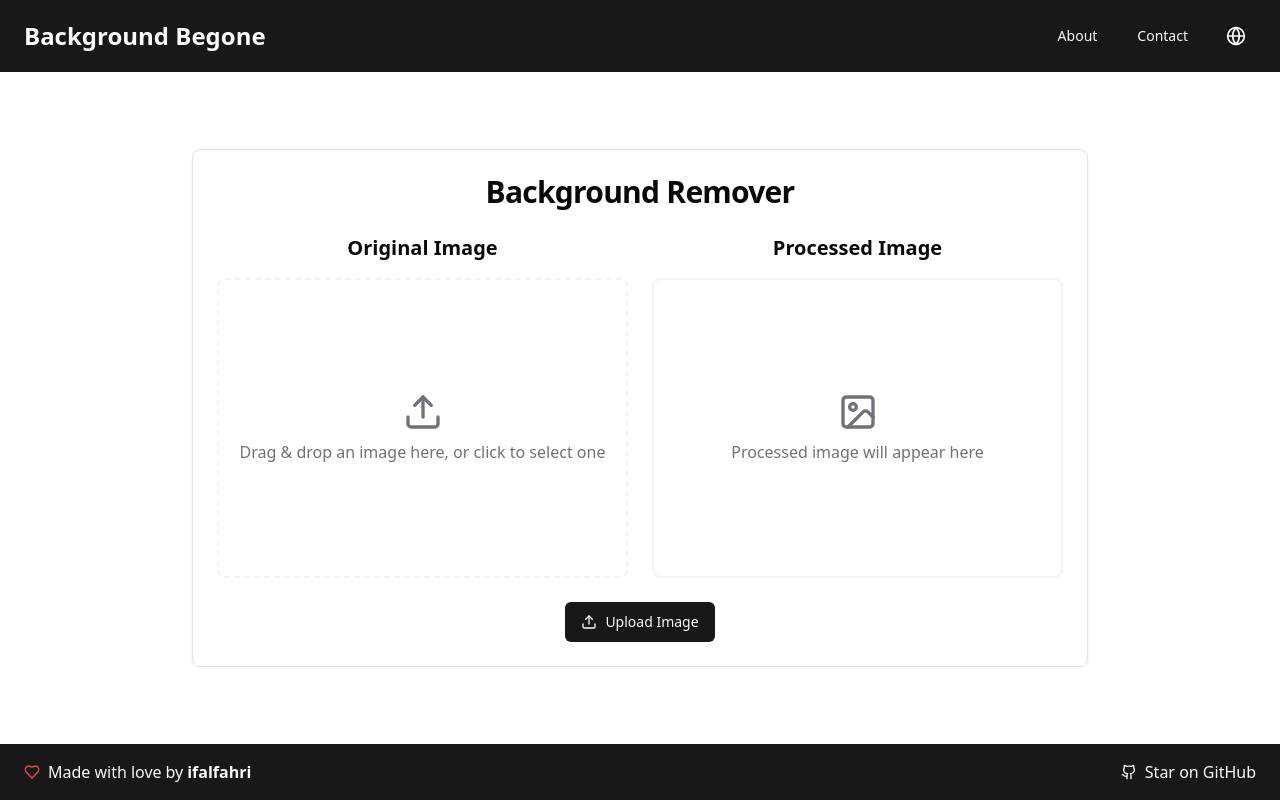
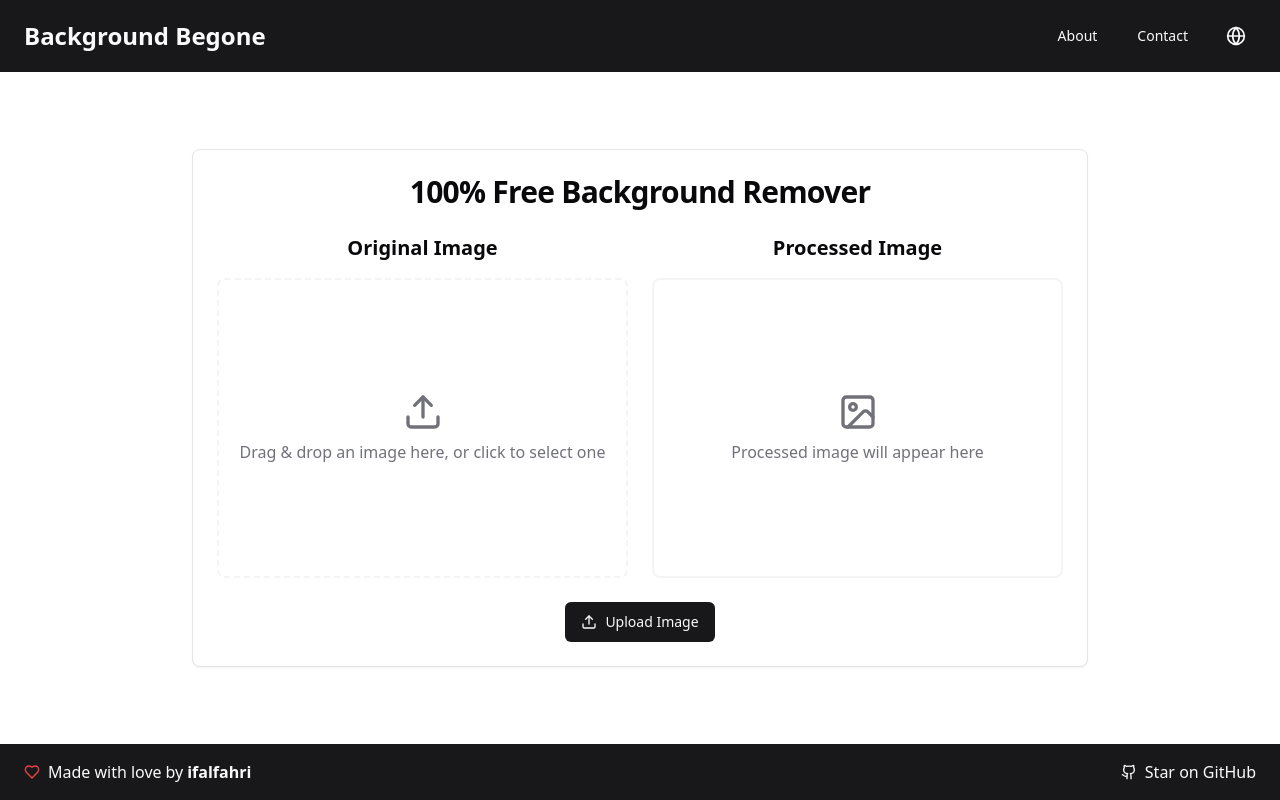
Before and after one commit to ifalfahri/background-begone, a React (Vite) app: page / in a window 1280 px wide. Built offline with nearby package versions, Linux system fonts and the light colour scheme.

Commit message:
make heading more appealing

```diff
--- a/src/BackgroundRemover.tsx
+++ b/src/BackgroundRemover.tsx
@@ -24,7 +24,7 @@ type Language = 'en' | 'id'
 
 const translations = {
   en: {
-    title: 'Background Remover',
+    title: '100% Free Background Remover',
     originalImage: 'Original Image',
     processedImage: 'Processed Image',
     dragDrop: 'Drag & drop an image here, or click to select one',
@@ -45,7 +45,7 @@ const translations = {
     tiktokContact: 'or kindly DM me on TikTok @aldofiondhy',
   },
   id: {
-    title: 'Penghapus Latar Belakang',
+    title: 'Penghapus Latar Belakang 100% Gratis',
     originalImage: 'Gambar Asli',
     processedImage: 'Gambar Diproses',
     dragDrop: 'Seret & lepas gambar di sini, atau klik untuk memilih',
```
